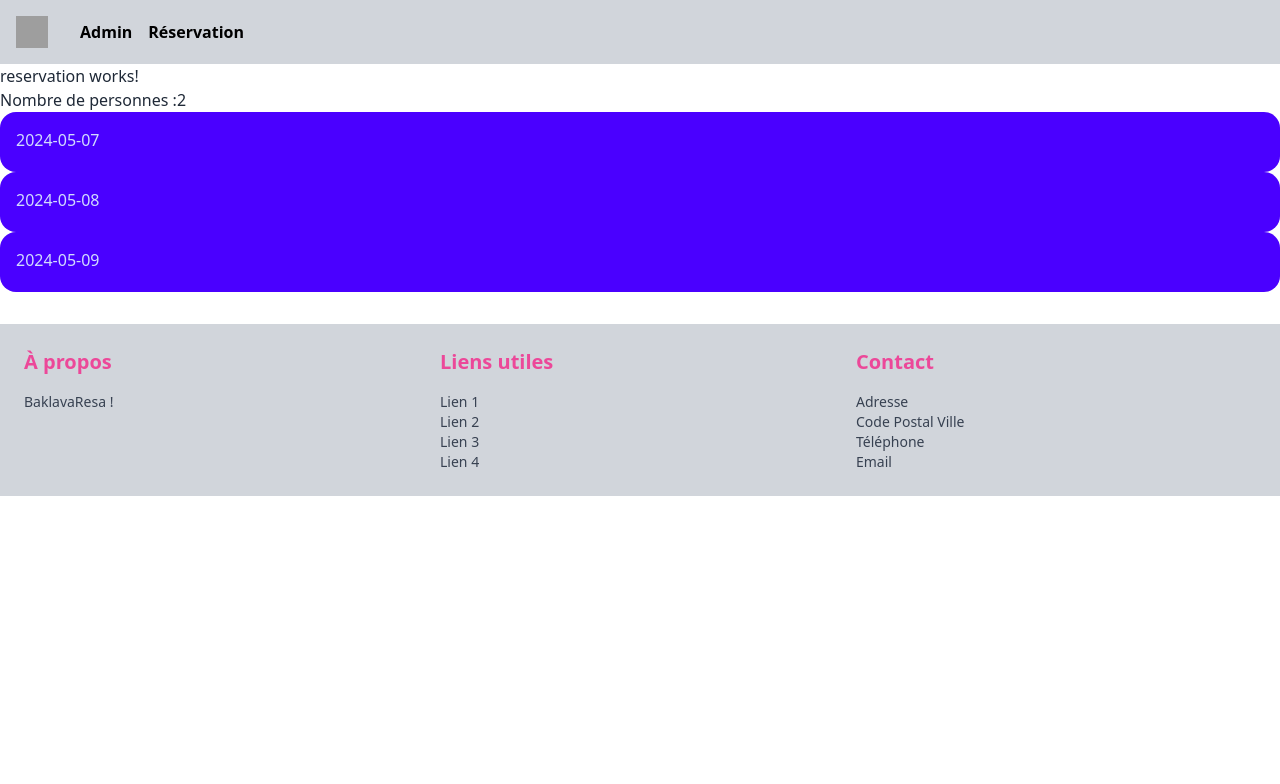
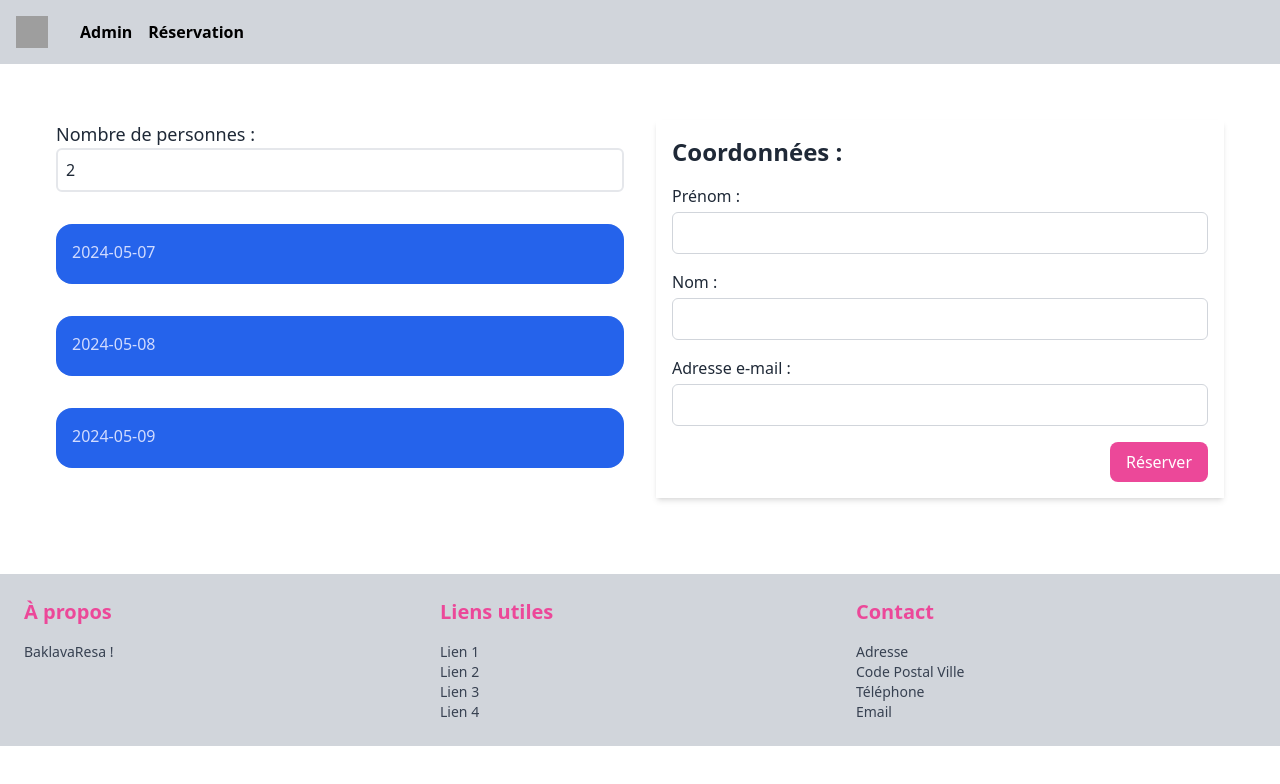
Before and after one commit to Vert-Paturage/Baklavaresa, an Angular app in the folder client/: page /reservation in a window 1280 px wide. Shown: the top 784 px of the page. Built offline with nearby package versions, Linux system fonts and the light colour scheme; grey boxes are pictures that could not be loaded.

Commit message:
Front reservation

```diff
--- a/client/src/app/Components/reservation/reservation.component.html
+++ b/client/src/app/Components/reservation/reservation.component.html
@@ -1,24 +1,62 @@
-<p>reservation works!</p>
-
-<form>
-    <!-- Input pour le nombre de personnes -->
-    <label>Nombre de personnes :</label>
-    <input type="number" [(ngModel)]="nombrePersonnes" name="nombrePersonnes">
-
+<div class="p-8">
+    <div class="mt-6 mx-auto max-w-7xl px-6">
+        <div class="container">
+            <div class="grid grid-cols-1 sm:grid-cols-2 my-3 gap-8">
+                <form class="space-y-8">
+                    <div class="flex flex-col">
+                        <label class="text-lg">Nombre de personnes :</label>
+                        <input type="number" [(ngModel)]="nombrePersonnes" name="nombrePersonnes" class="border-2 rounded-md p-2" min="1" max="30"/>
+                    </div>
 
                     <div *ngFor="let date of datesDisponibles">
                         <div class="collapse bg-base-200">
                             <input type="checkbox" class="peer" />
-            <div class="collapse-title bg-primary text-primary-content peer-checked:bg-secondary peer-checked:text-secondary-content">
+                            <div class="collapse-title bg-blue-600 text-primary-content peer-checked:bg-blue-300 peer-checked:text-secondary-content">
                                 {{ date }}
                             </div>
-            <div class="collapse-content bg-primary text-primary-content peer-checked:bg-secondary peer-checked:text-secondary-content">
-            <p>hello</p>
-            <div class="flex flex-col"> <button *ngFor="let horaire of horairesDisponibles[date]">
+                            <div class="collapse-content bg-blue-600 text-primary-content peer-checked:bg-blue-300 peer-checked:text-secondary-content">
+                                <div class="px-4 py-2">
+                                    <div class="grid grid-cols-4 gap-4">
+                                        <button *ngFor="let horaire of horairesDisponibles[date]" class="bg-blue-500 text-white rounded-md px-4 py-2">
                                             {{ horaire }}
                                         </button>
                                     </div>
                                 </div>
                             </div>
                         </div>
+                    </div>
                 </form>
+            <div class="bg-white p-4 shadow-md">
+
+                    <h1 class="text-2xl font-bold mb-4">Coordonnées :</h1>
+
+                    <div>
+                        <form>
+                    <!-- Champs pour le prénom -->
+                    <div class="mb-4">
+                        <label for="prenom" class="block mb-1">Prénom :</label>
+                        <input type="text" id="prenom" name="prenom" class="border border-gray-300 rounded-md p-2 w-full">
+                    </div>
+
+                    <!-- Champs pour le nom -->
+                    <div class="mb-4">
+                        <label for="nom" class="block mb-1">Nom :</label>
+                        <input type="text" id="nom" name="nom" class="border border-gray-300 rounded-md p-2 w-full">
+                    </div>
+
+                    <!-- Champs pour l'adresse e-mail -->
+                    <div class="mb-4">
+                        <label for="email" class="block mb-1">Adresse e-mail :</label>
+                        <input type="email" id="email" name="email" class="border border-gray-300 rounded-md p-2 w-full">
+                    </div>
+                </form>
+                </div>
+                <div class=" text-black flex justify-end">
+                    <button class="bg-pink-500 text-white px-4 py-2 rounded-lg">Réserver</button>
+                </div>
+            </div>
+
+        </div>
+    </div>
+</div>
+</div>
--- a/client/src/app/Components/reservation/reservation.component.ts
+++ b/client/src/app/Components/reservation/reservation.component.ts
@@ -20,7 +20,7 @@ export class ReservationComponent implements OnInit {
   ngOnInit(): void {
 
     this.datesDisponibles = ['2024-05-07', '2024-05-08', '2024-05-09'];
-    this.horairesDisponibles['2024-05-07'] = ['10:00', '12:00', '15:00'];
+    this.horairesDisponibles['2024-05-07'] = ['10:00', '12:00', '15:00', '16:00', '17:00'];
     this.horairesDisponibles['2024-05-08'] = ['11:00', '13:00', '16:00'];
     this.horairesDisponibles['2024-05-09'] = ['09:00', '14:00', '17:00'];
   }
```
Lines whose indentation alone changed are shown as unchanged.
